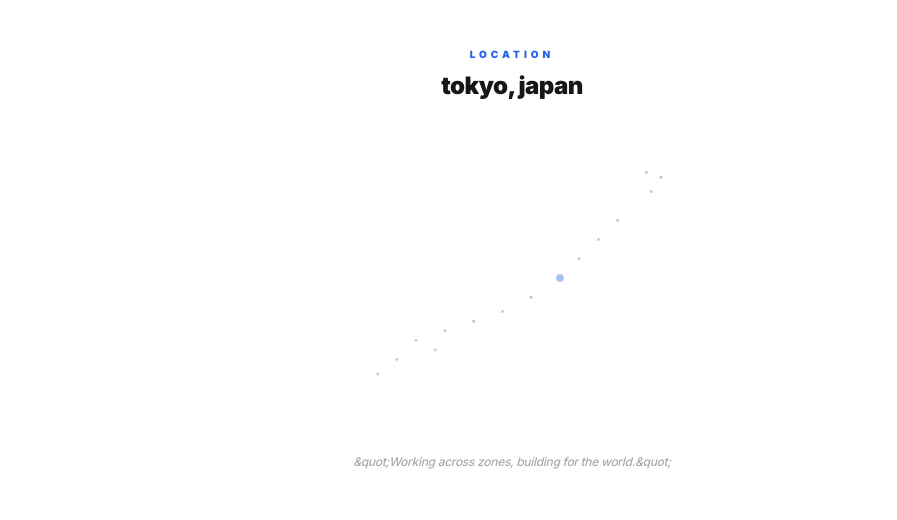
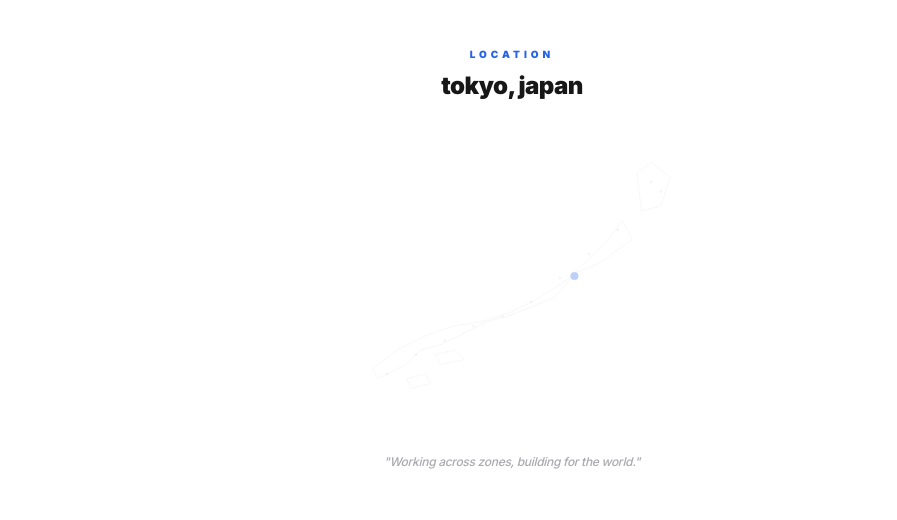
Before and after one commit to toshiki-tech/toshiki.tech, a Next.js app: page /en/about in a window 1280 px wide. Shown: the part 1000-1520 px from the top of the page, without its empty margins (128-1025 px from the left). Built offline with nearby package versions, Linux system fonts and the light colour scheme.

Commit message:
style: refine Japan map outline and fix quote formatting

```diff
--- a/src/app/[lang]/(site)/about/page.tsx
+++ b/src/app/[lang]/(site)/about/page.tsx
@@ -98,28 +98,26 @@ export default async function AboutPage({ params: { lang } }: { params: { lang:
           </div>
 
           {/* Abstract Map of Japan */}
-          <div className="w-full max-w-sm aspect-[4/3] relative flex items-center justify-center opacity-40 group-hover:opacity-60 transition-opacity duration-700">
-            <svg viewBox="0 0 400 300" className="w-full h-full text-[var(--muted-foreground)] fill-current">
-              {/* Simplified Japan Shape using Dots */}
-              <g className="dot-grid">
-                {/* Hokkaido */}
-                <circle cx="340" cy="40" r="1.5" /> <circle cx="355" cy="45" r="1.5" /> <circle cx="345" cy="60" r="1.5" />
-                {/* Honshu */}
-                <circle cx="310" cy="90" r="1.5" /> <circle cx="290" cy="110" r="1.5" /> <circle cx="270" cy="130" r="1.5" />
-                <circle cx="250" cy="150" r="1.5" /> <circle cx="220" cy="170" r="1.5" /> <circle cx="190" cy="185" r="1.5" />
-                <circle cx="160" cy="195" r="1.5" /> <circle cx="130" cy="205" r="1.5" /> <circle cx="100" cy="215" r="1.5" />
-                {/* Tokyo Area Marker */}
-                <g className="relative">
-                  <circle cx="250" cy="150" r="4" className="text-[rgb(var(--accent))] fill-current" />
-                  <circle cx="250" cy="150" r="8" className="text-[rgb(var(--accent))] fill-none stroke-current opacity-20 animate-ping" />
-                </g>
-                {/* Shikoku */}
-                <circle cx="120" cy="225" r="1.5" />
-                {/* Kyushu */}
-                <circle cx="80" cy="235" r="1.5" /> <circle cx="60" cy="250" r="1.5" />
+          <div className="w-full max-w-sm aspect-[4/3] relative flex items-center justify-center opacity-30 group-hover:opacity-50 transition-opacity duration-700">
+            <svg viewBox="0 0 400 300" className="w-full h-full text-[var(--muted-foreground)] fill-current stroke-current" strokeWidth="0.5">
+              {/* Simplified Clear Outline of Japan */}
+              <path
+                d="M330,40 L345,30 L365,45 L355,75 L335,80 L330,40 Z M315,90 L325,110 L290,135 L265,145 L245,170 L220,180 L195,190 L175,195 L145,210 L125,220 L105,225 L90,240 L70,250 L60,255 L55,245 L80,225 L110,210 L140,200 L170,195 L200,185 L230,170 L260,150 L280,130 L300,110 L315,90 Z M120,230 L140,225 L150,235 L125,240 L120,230 Z M90,255 L110,250 L115,260 L95,265 L90,255 Z"
+                fill="none"
+                className="stroke-current opacity-40"
+              />
+              {/* Dot Grid overlaying the outline */}
+              <g className="dot-grid opacity-30">
+                <circle cx="345" cy="50" r="1" /> <circle cx="355" cy="60" r="1" />
+                <circle cx="310" cy="100" r="1" /> <circle cx="280" cy="125" r="1" /> <circle cx="250" cy="150" r="1" />
+                <circle cx="220" cy="175" r="1" /> <circle cx="190" cy="190" r="1" /> <circle cx="160" cy="200" r="1" />
+                <circle cx="130" cy="215" r="1" /> <circle cx="100" cy="230" r="1" /> <circle cx="70" cy="250" r="1" />
               </g>
-              {/* Subtle Connection Lines */}
-              <path d="M60,250 L355,45" className="stroke-current opacity-5" fill="none" strokeWidth="0.5" strokeDasharray="4 4" />
+              {/* Tokyo Marker */}
+              <g>
+                <circle cx="265" cy="148" r="4" className="text-[rgb(var(--accent))] fill-current" />
+                <circle cx="265" cy="148" r="10" className="text-[rgb(var(--accent))] fill-none stroke-current opacity-20 animate-ping" strokeWidth="1" />
+              </g>
             </svg>
 
             {/* Ambient Glow */}
@@ -128,7 +126,7 @@ export default async function AboutPage({ params: { lang } }: { params: { lang:
 
           <p className="text-xs font-medium text-[var(--muted-foreground)] tracking-tight italic opacity-60">
             {lang === 'en'
-              ? '&quot;Working across zones, building for the world.&quot;'
+              ? '"Working across zones, building for the world."'
               : lang === 'zh'
                 ? '“跨时区协作，为世界而建。”'
                 : '「タイムゾーンを越え、世界のために。」'}
```
